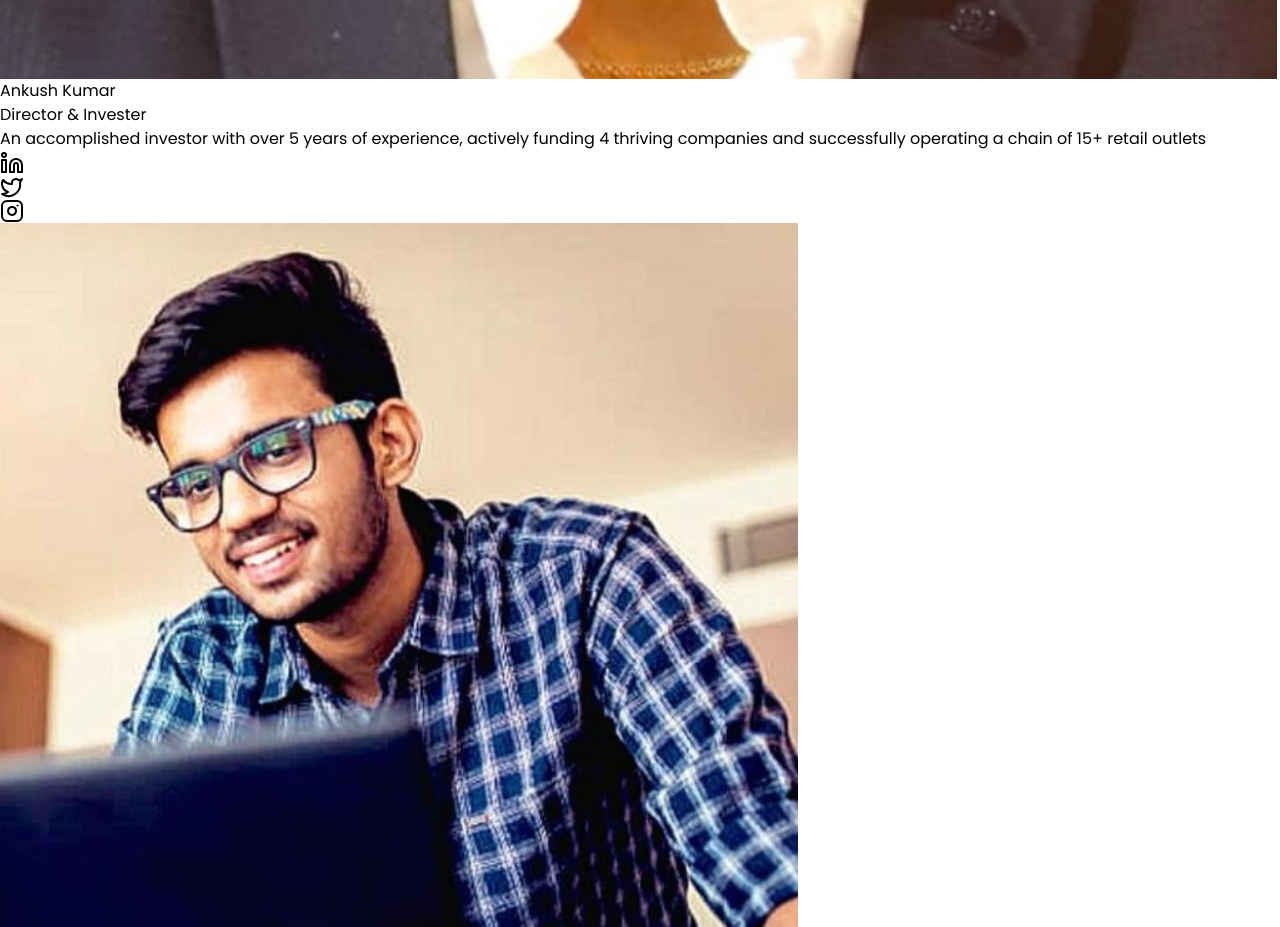
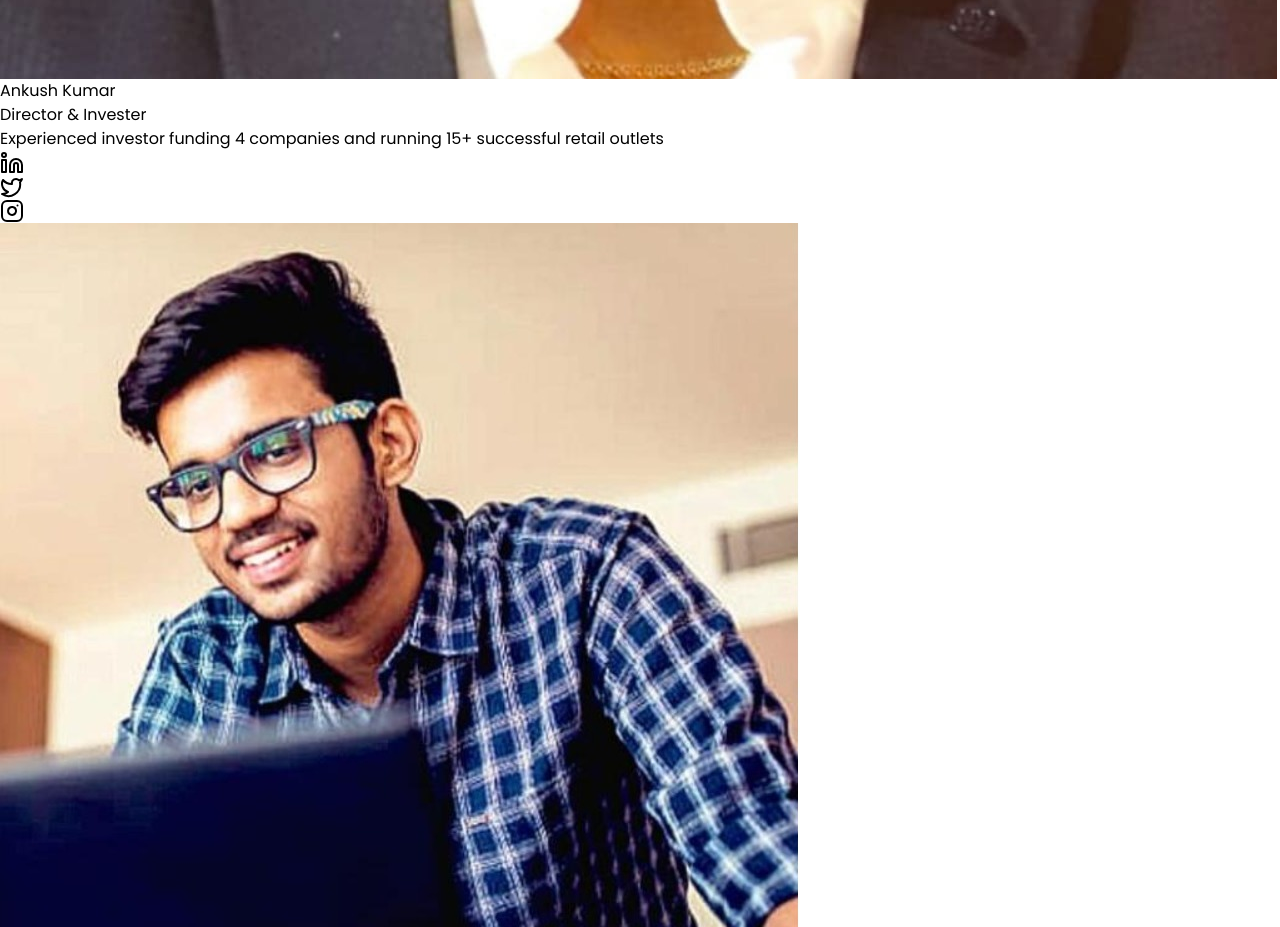
Before and after one commit to SanjeevCod3r/ZesterTech.Com, a React (Vite) app: page /about in a window 1280 px wide. Shown: the part 3900-4827 px from the top of the page. Built offline with nearby package versions, Linux system fonts and the light colour scheme.

Commit message:
[Sanjeev Jaiswal] Add: All Done

```diff
--- a/src/assets/data/teammemberdata.js
+++ b/src/assets/data/teammemberdata.js
@@ -33,7 +33,7 @@ export const teamMembers = [
     {
       name: 'Ankush Kumar',
       position: 'Director & Invester',
-      bio: 'An accomplished investor with over 5 years of experience, actively funding 4 thriving companies and successfully operating a chain of 15+ retail outlets',
+      bio: 'Experienced investor funding 4 companies and running 15+ successful retail outlets',
       image: ankushimage,
       social: {
         linkedin: '#',
```
